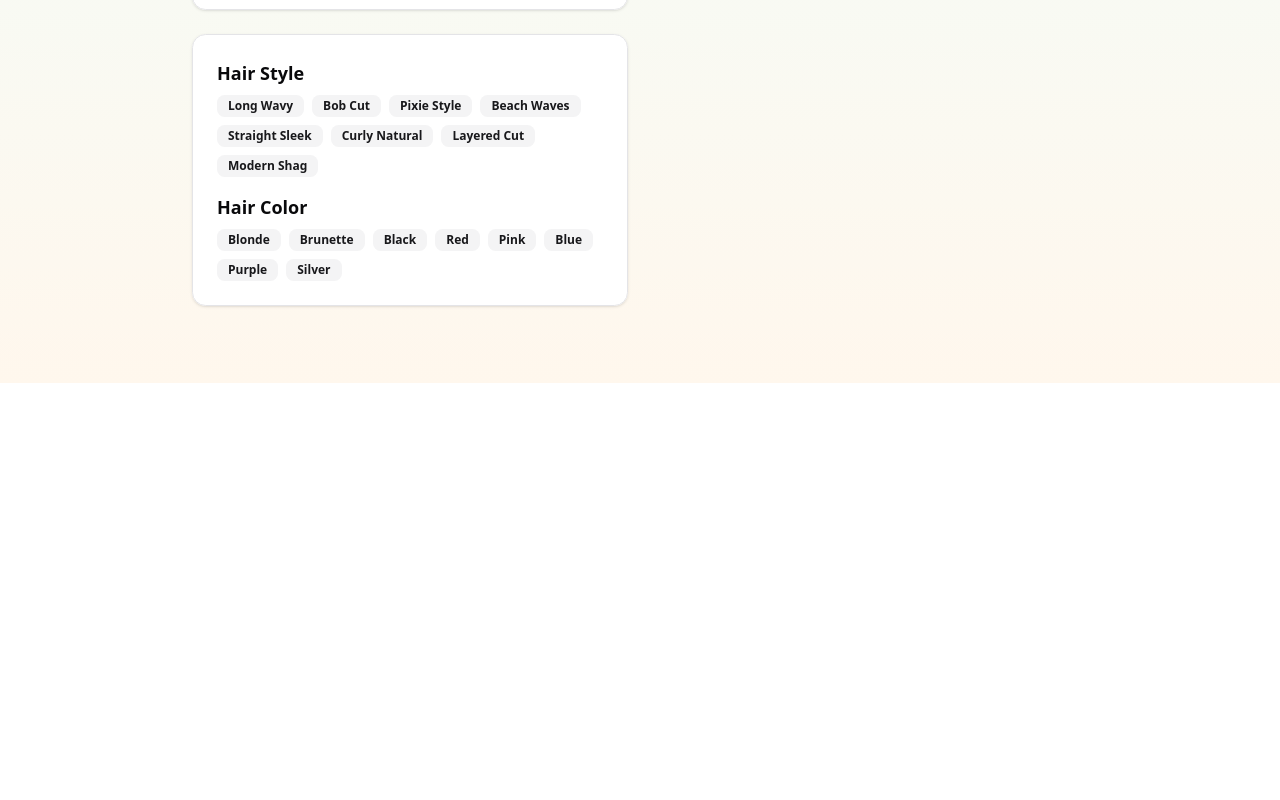
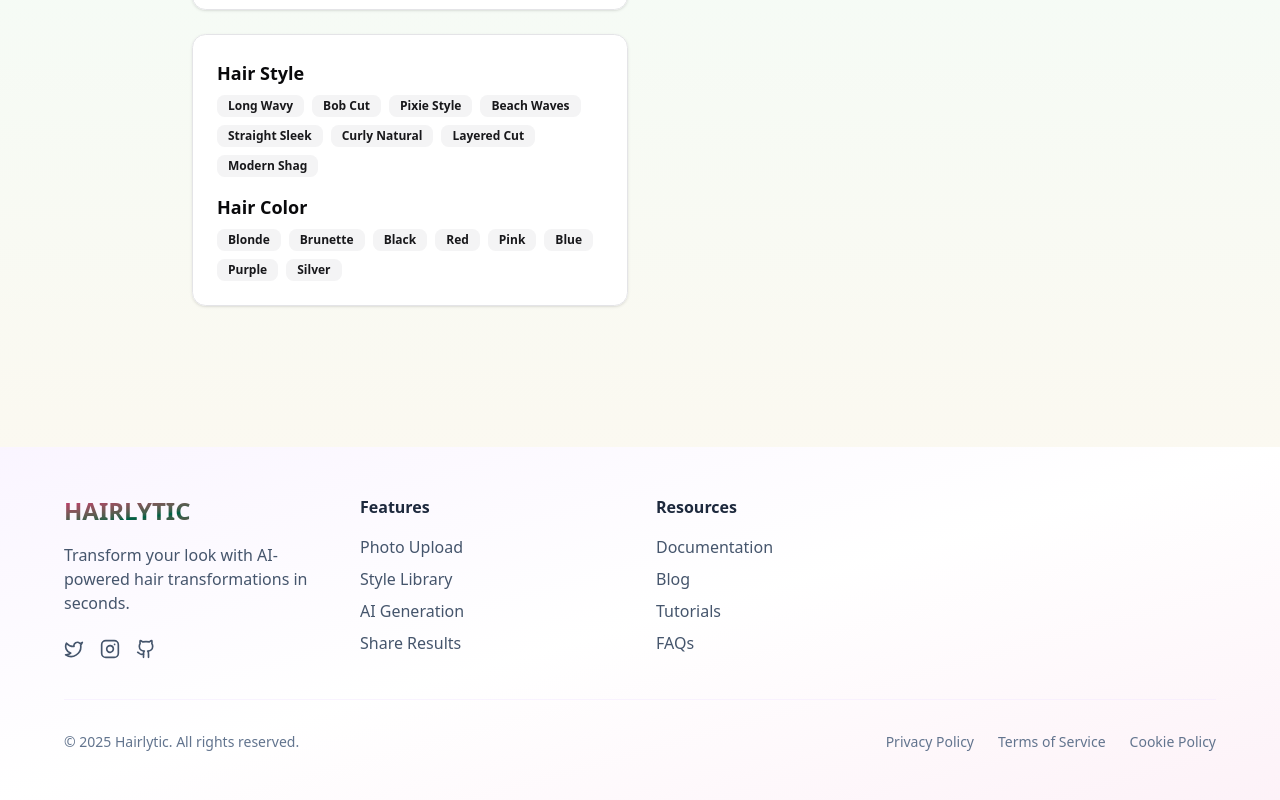
Before and after one commit to gokul8943/Hairlytic, a React (Vite) app in the folder frontend/: page /generate in a window 1280 px wide. Shown: the part 437-1237 px from the top of the page. Before the commit the page ends 820 px from the top, so only its background shows below. Built offline with nearby package versions, Linux system fonts and the light colour scheme.

Commit message:
footer component added

```diff
--- a/frontend/src/App.tsx
+++ b/frontend/src/App.tsx
@@ -1,12 +1,17 @@
-import { Routes, Route } from 'react-router-dom'
+import { Routes, Route, useLocation } from 'react-router-dom'
 import Navbar from './components/Navbar'
 import Home from './pages/Home'
 import Login from './pages/Login'
 import SignUp from './pages/SignUp'
 import Pricing from './pages/Pricing'
 import PromptGenerator from './pages/PromptGenerator'
+import Footer from './components/Footer'
 
 const App = () => {
+
+  const location = useLocation();
+  const isAuthPage = ['/login', '/signup'].includes(location.pathname);
+
   return (
     <div className=' min-h-screen bg-gradient-to-b from-teal-50 to-orange-50'>
       <Navbar />
@@ -20,6 +25,7 @@ const App = () => {
           <Route />
         </Routes>
       </div>
+      {!isAuthPage && <Footer />}
     </div>
   )
 }
--- /dev/null
+++ b/frontend/src/components/Footer.tsx
@@ -0,0 +1,91 @@
+import { Github, Twitter, Instagram } from 'lucide-react';
+
+const Footer = () => {
+  const currentYear = new Date().getFullYear();
+
+  return (
+    <footer className="w-full py-12 px-4 mt-16 bg-gradient-to-br from-purple-50 via-white to-pink-50">
+      <div className="max-w-6xl mx-auto">
+        <div className="grid md:grid-cols-4 gap-8">
+          {/* Brand Column */}
+          <div className="space-y-4">
+            <h3 className="text-2xl font-bold bg-gradient-to-br from-pink-600 via-emerald-800 to-pink-700 text-transparent bg-clip-text">
+              HAIRLYTIC
+            </h3>
+            <p className="text-slate-600">
+              Transform your look with AI-powered hair transformations in seconds.
+            </p>
+            <div className="flex space-x-4 pt-2">
+              <a href="#" className="text-slate-600 hover:text-pink-600 transition-colors">
+                <Twitter className="h-5 w-5" />
+              </a>
+              <a href="#" className="text-slate-600 hover:text-pink-600 transition-colors">
+                <Instagram className="h-5 w-5" />
+              </a>
+              <a href="#" className="text-slate-600 hover:text-pink-600 transition-colors">
+                <Github className="h-5 w-5" />
+              </a>
+            </div>
+          </div>
+
+          {/* Features Column */}
+          <div className="space-y-4">
+            <h4 className="font-semibold text-slate-800">Features</h4>
+            <ul className="space-y-2">
+              <li><span className="text-slate-600 hover:text-pink-600 transition-colors">Photo Upload</span></li>
+              <li><span className="text-slate-600 hover:text-pink-600 transition-colors">Style Library</span></li>
+              <li><span className="text-slate-600 hover:text-pink-600 transition-colors">AI Generation</span></li>
+              <li><span className="text-slate-600 hover:text-pink-600 transition-colors">Share Results</span></li>
+            </ul>
+          </div>
+
+          {/* Resources Column */}
+          <div className="space-y-4">
+            <h4 className="font-semibold text-slate-800">Resources</h4>
+            <ul className="space-y-2">
+              <li><span className="text-slate-600 hover:text-pink-600 transition-colors">Documentation</span></li>
+              <li><span className="text-slate-600 hover:text-pink-600 transition-colors">Blog</span></li>
+              <li><span className="text-slate-600 hover:text-pink-600 transition-colors">Tutorials</span></li>
+              <li><span className="text-slate-600 hover:text-pink-600 transition-colors">FAQs</span></li>
+            </ul>
+          </div>
+
+          {/* Contact Column */}
+          {/* <div className="space-y-4">
+            <h4 className="font-semibold text-slate-800">Contact</h4>
+            <ul className="space-y-2">
+              <li className="flex items-center gap-2">
+                <Mail className="h-4 w-4 text-slate-600" />
+                <a href="mailto:hello@hairstyleai.com" className="text-slate-600 hover:text-pink-600 transition-colors">
+                  hello@hairstyleai.com
+                </a>
+              </li>
+            </ul>
+            <div className="pt-4">
+              <a
+                href="#"
+                className="px-5 py-2 bg-white text-purple-600 rounded-full font-medium hover:bg-purple-50 transition-colors duration-300 shadow-md hover:shadow-lg border border-purple-100"
+              >
+                Contact Support
+              </a>
+            </div>
+          </div> */}
+        </div>
+
+        {/* Bottom Section */}
+        <div className="border-t border-purple-100/50 mt-10 pt-8 flex flex-col md:flex-row justify-between items-center">
+          <p className="text-slate-500 text-sm">
+            © {currentYear} Hairlytic. All rights reserved.
+          </p>
+          <div className="flex space-x-6 mt-4 md:mt-0">
+            <span className="text-slate-500 text-sm hover:text-pink-600 transition-colors">Privacy Policy</span>
+            <span className="text-slate-500 text-sm hover:text-pink-600 transition-colors">Terms of Service</span>
+            <span className="text-slate-500 text-sm hover:text-pink-600 transition-colors">Cookie Policy</span>
+          </div>
+        </div>
+      </div>
+    </footer>
+  );
+};
+
+export default Footer;
```
